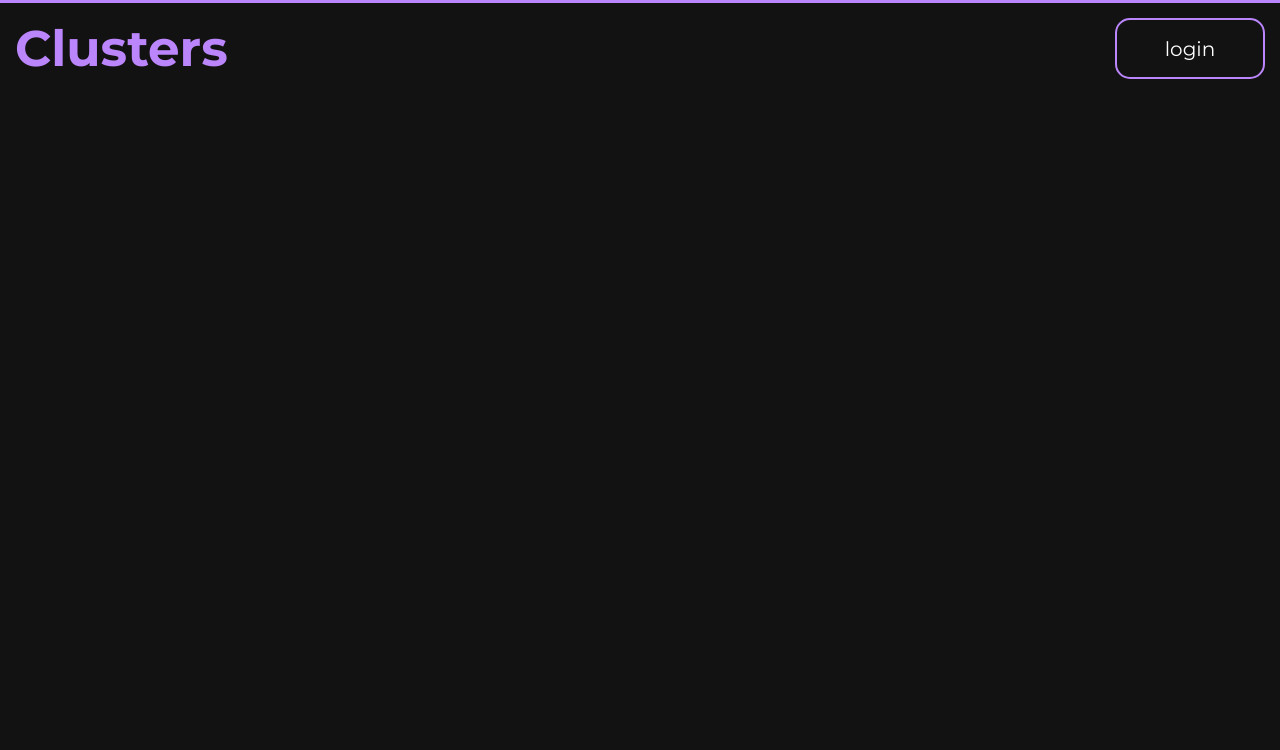
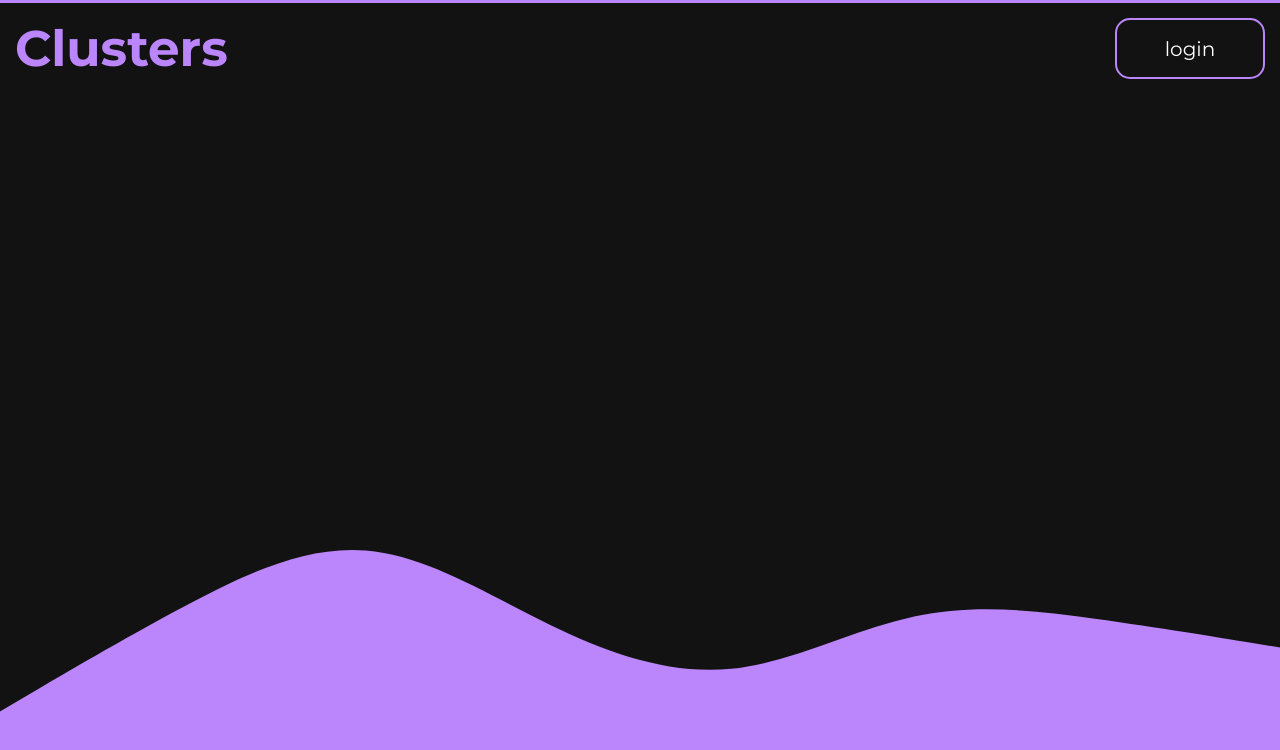
Before and after one commit to BLooDBRothER/Clusters, a website built with webpack: page src/index.html in a window 1280 px wide. Built offline with nearby package versions, Linux system fonts and the light colour scheme; some packages are replaced by stand-ins of ours.

Commit message:
Add background

```diff
--- a/src/style-sheets/modules/_global.sass
+++ b/src/style-sheets/modules/_global.sass
@@ -1,3 +1,7 @@
 body
   background-color: var(--primary-backgroud)
+  background: url('/src/assets/bg.svg')
+  background-repeat: no-repeat
+  background-position: center
+  background-size: cover
   border-top: 3px solid var(--primary-color)
```
Also changed, not shown: src/assets/bg.svg (added).
